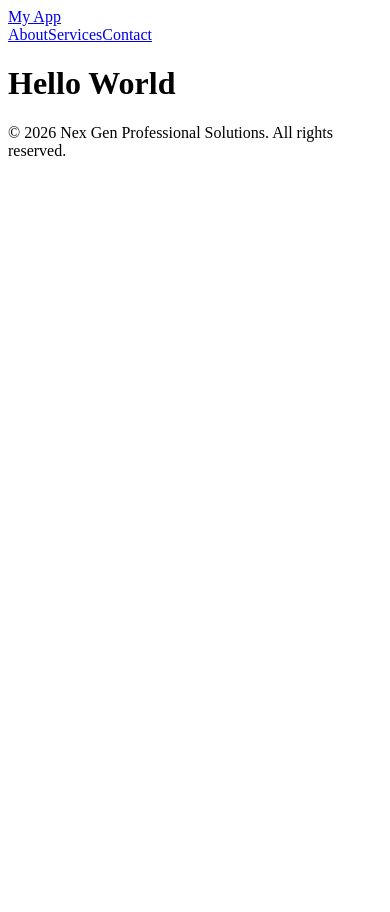
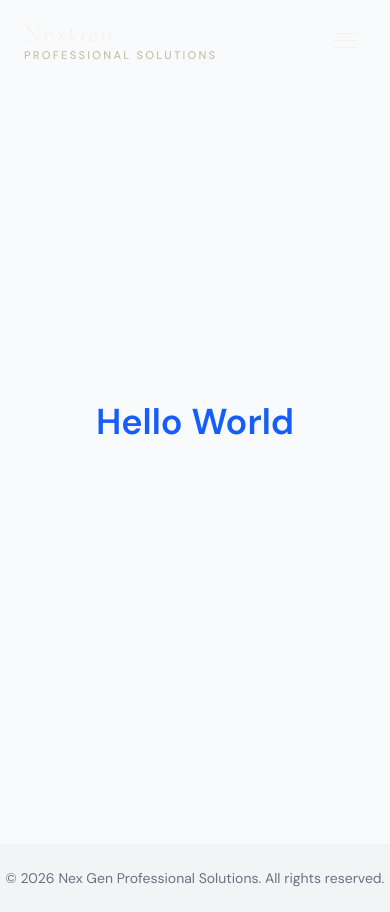
Before and after one commit to rmathew21/nex-gen, a Next.js app: page / in a window 390 px wide. Before the commit the page ends 844 px from the top, so only its background shows below. Built offline with nearby package versions, Linux system fonts and the light colour scheme.

Commit message:
feat: add Nexgen navbar with scroll effect, active links, mobile menu

```diff
--- a/src/app/globals.css
+++ b/src/app/globals.css
@@ -1,8 +1,8 @@
+@import url("https://fonts.googleapis.com/css2?family=Cormorant+Garamond:ital,wght@0,300;0,400;0,500;0,600;1,300;1,400&family=DM+Sans:wght@300;400;500;600&display=swap");
+
 @import "tailwindcss";
 
-@import url("https://fonts.googleapis.com/css2?family=Cormorant+Garamond:ital,wght@0,300;0,400;0,500;0,600;1,300;1,400&family=DM+Sans:wght@300;400;500;600&display=swap");
-
-
+/* ── Design Tokens (Tailwind v4 theme) ── */
 @theme {
   /* Colors */
   --color-black:      #0d0d0d;
@@ -43,7 +43,7 @@ body {
   -webkit-font-smoothing: antialiased;
 }
 
-
+/* ── Chess tile background patterns ── */
 .chess-bg {
   background-image: repeating-conic-gradient(
     rgba(255, 255, 255, 0.032) 0% 25%,
@@ -60,7 +60,7 @@ body {
   background-size: 28px 28px;
 }
 
-
+/* ── Gold gradient text ── */
 .gold-text {
   background: linear-gradient(
     135deg,
--- a/src/app/layout.tsx
+++ b/src/app/layout.tsx
@@ -1,3 +1,4 @@
+import './globals.css'
 import Navbar from "@/components/Navbar";
 import Footer from "@/components/Footer";
 
--- a/src/components/Navbar.tsx
+++ b/src/components/Navbar.tsx
@@ -1,14 +1,107 @@
+"use client";
+
 import Link from "next/link";
+import { usePathname } from "next/navigation";
+import path from "path";
+import { useState, useEffect } from "react";
+
+const links = [
+    { href: '/about', label: 'About' },
+    { href: '/services', label: 'Services' },
+    { href: '/contact', label: 'Contact' },
+]
 
 export default function Navbar() {
+    const pathname = usePathname();
+    const [scrolled, setScrolled] = useState(false);
+    const [menuOpen, setMenuOpen] = useState(false);
+
+    useEffect(() => {
+        const handleScroll = () => setScrolled(window.scrollY > 20);
+        window.addEventListener('scroll', handleScroll);
+        return () => window.removeEventListener('scroll', handleScroll);
+    }, []);
+
+    // Close mobile menu on route change
+    useEffect(() => {
+        setMenuOpen(false);
+    }, [pathname]);
+
     return (
-        <nav className="bg-white shadow px-6 py-4 flex items-center justify-between">
-            <Link href="/" className="font-bold text-xl">My App</Link>
-            <div className="flex gap-6">
-                <Link href='/about'>About</Link>
-                <Link href='/services'>Services</Link>
-                <Link href='/contact'>Contact</Link>
+        <header
+            className={`fixed top-0 left-0 right-0 z-50 transition-all duration-500 ${
+                scrolled
+                ? 'bg-black/95 backdrop-blur-sm border-b border-white/10'
+                : 'bg-transparent'
+            }`}
+        >
+            <div className="max-w-6xl mx-auto px-6 flex items-center justify-between h-20">
+
+                {/* Logo */}
+                <Link href='/' className="flex flex-col leading-none group">
+                    <span className="font-display text-2xl font-light tracking-widest text-ivory group-hover:text-gold transition-colors duration-300">
+                        NexGen
+                    </span>
+                    <span className="label-caps text-gold-dim tracking-widest2 text-[0.6rem]">
+                        Professional Solutions
+                    </span>
+                </Link>
+
+                {/* Desktop Nav */}
+                <nav className="hidden md:flex items-center gap-10">
+                    {links.map((link) => (
+                        <Link
+                            key={link.href}
+                            href={link.href}
+                            className={`label-caps transition-colors duration-300 hover:text-gold pb-0.5 border-b ${
+                                pathname === link.href
+                                ? 'text-gold border-gold'
+                                : 'text-ivory-dim border-transparent hover:border-gold/50'
+                            }`}
+                            >
+                                {link.label}
+                        </Link>
+                    ))}
+                    <Link href='/contact' className="btn-primary ml-4">
+                        Get Started
+                    </Link>
+                </nav>
+
+                {/* Mobile hamburger */}
+                <button
+                onClick={() => setMenuOpen(!menuOpen)}
+                className="md:hidden flex flex-col gap-1.5 p-2 group"
+                aria-label="Toggle menu"
+                >
+                    <span className={`block h-px w-6 bg-ivory transition-all duration-300 ${menuOpen ? 'rotate-45 translate-y-2' : ''}`} />
+                    <span className={`block h-px w-6 bg-ivory transition-all duration-300 ${menuOpen ? 'opacity-0' : ''}`} />
+                    <span className={`block h-px w-6 bg-ivory transition-all duration-300 ${menuOpen ? '-rotate-45 -translate-y-2' : ''}`} />
+                </button>
             </div>
-        </nav>
-    )
+
+            {/* Mobile menu */}
+            <div
+            className={`md:hidden transition-all duration-500 overflow-hidden ${
+                menuOpen ? 'max-h-96 border-b border-white/10' : 'max-h-0'
+            }`}
+            >
+                <nav className="bg-black/95 backdrop-blur-sm px-6 py-8 flex flex-col gap-6">
+                    {links.map((link) => (
+                        <Link
+                            key={link.href}
+                            href={link.href}
+                            className={`label-caps transition-colors duration-300 hover:text-gold ${
+                                pathname === link.href ? 'text-gold' : 'text-ivory-dim'
+                            }`}
+                            >
+                                {link.label}
+                        </Link>
+                    ))}
+                    <Link href='/contact' className="btn-primary w-fit mt-2">
+                        Get Started
+                    </Link>
+                </nav>
+            </div>
+        </header>
+    );
 }
```
